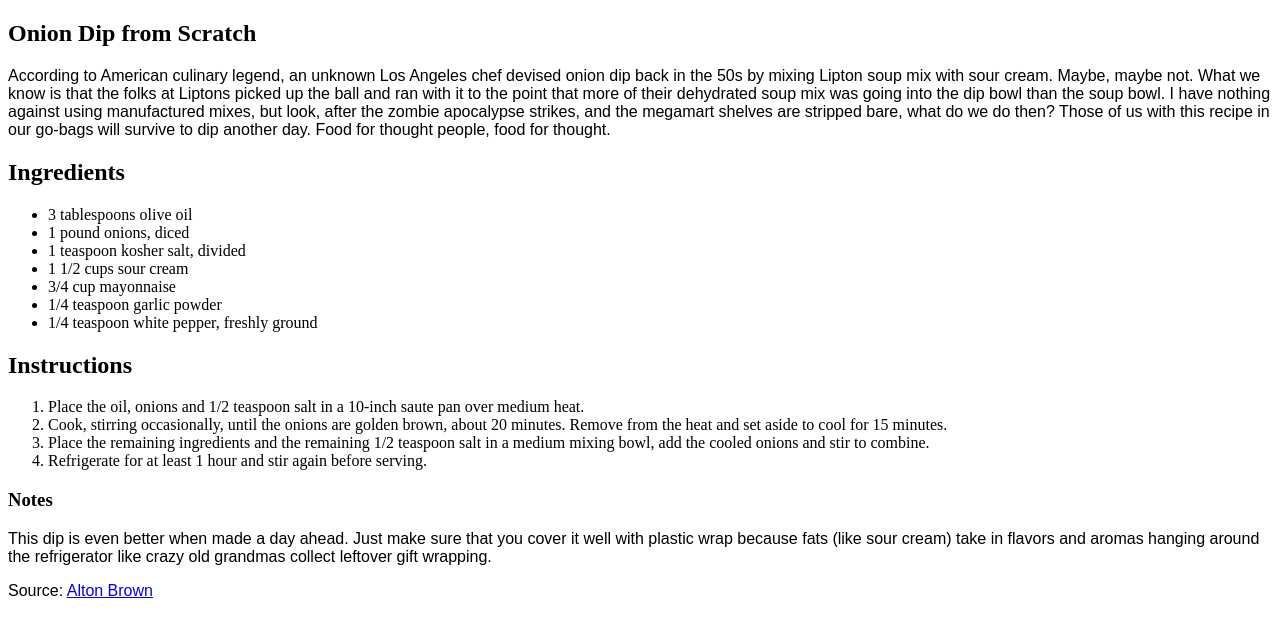
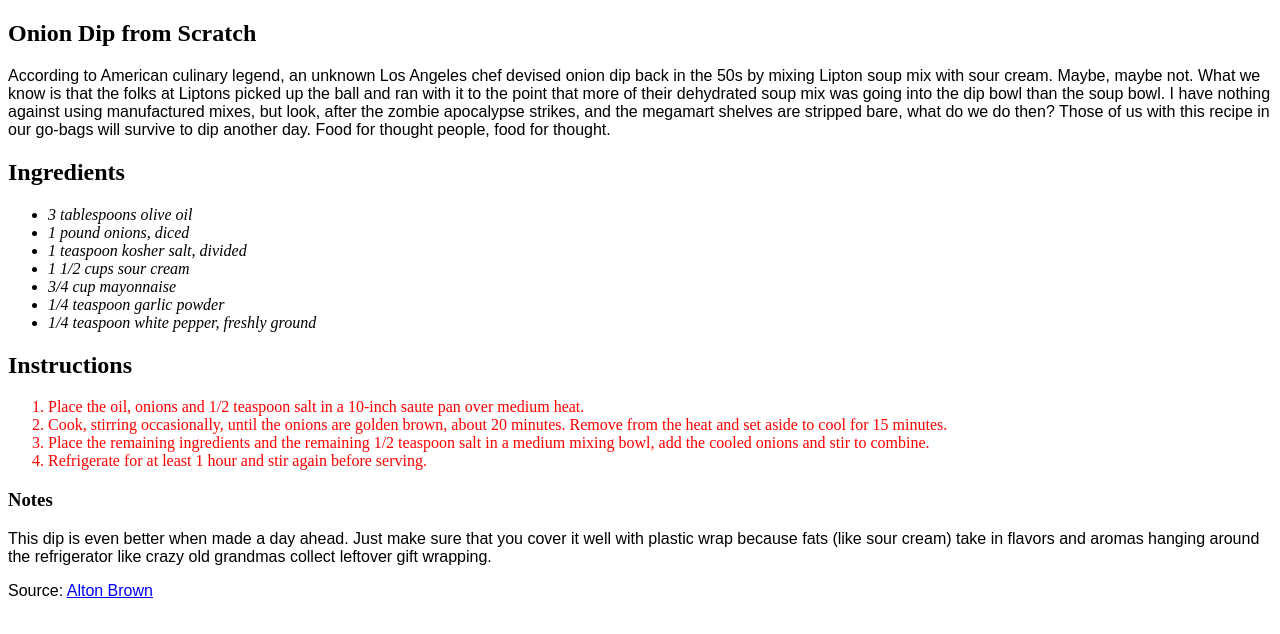
Before and after one commit to nickbunton/mi349fs15, a plain HTML site: page week 2/recipe.html in a window 1280 px wide. Drawn offline with Linux system fonts and the light colour scheme.

Commit message:
final changes to css file
final changes to css file

```diff
--- a/week 2/style.css
+++ b/week 2/style.css
@@ -2,3 +2,20 @@ p{
   font-family: sans-serif;
   font-size: 12;
 }
+
+ul li{
+  font-style: italic;
+
+}
+
+ol li{
+  color: #ff0000;
+}
+
+#source{
+  font-style: bold;
+}
+
+a:link, a:visited {
+    color: #0000ff
+}
```
